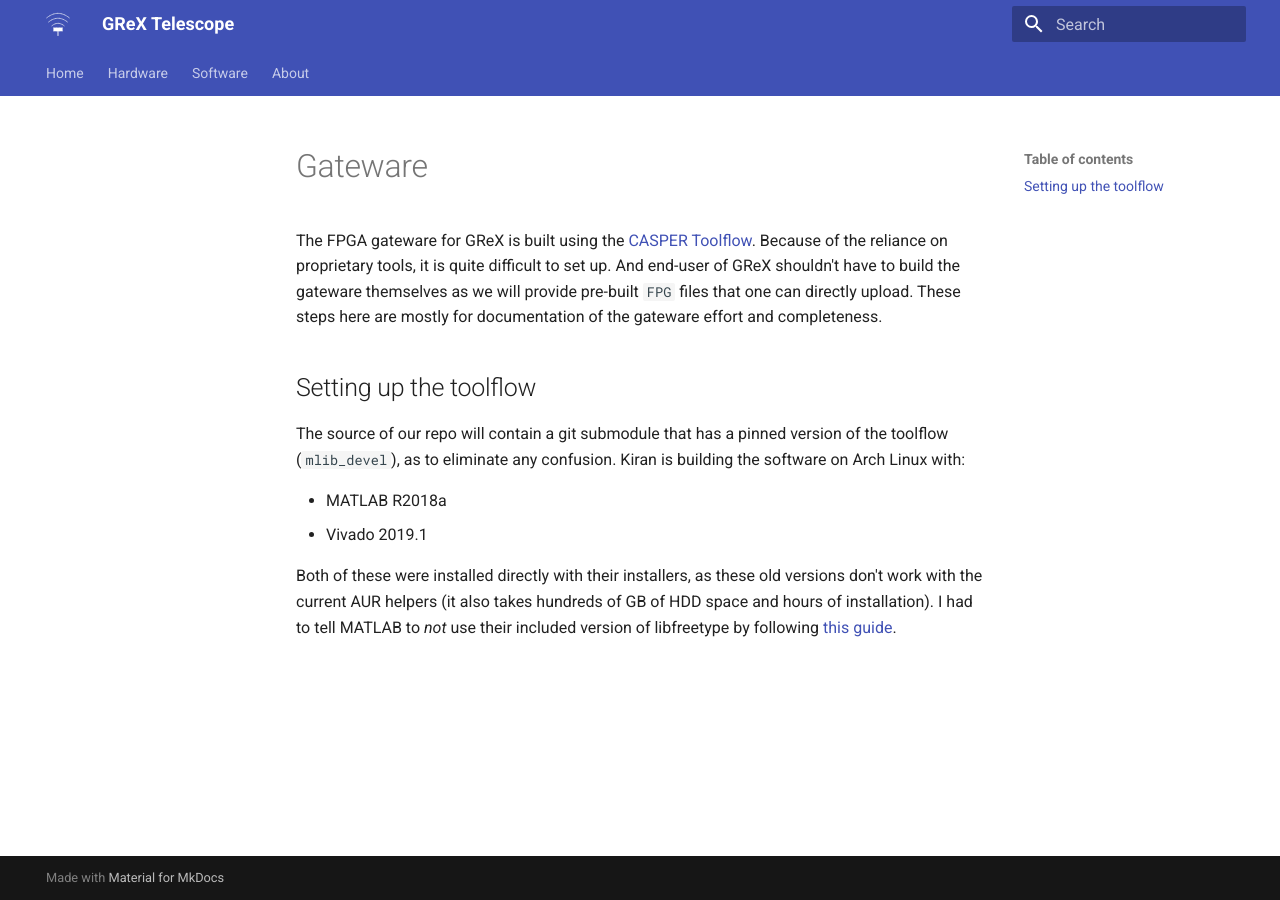
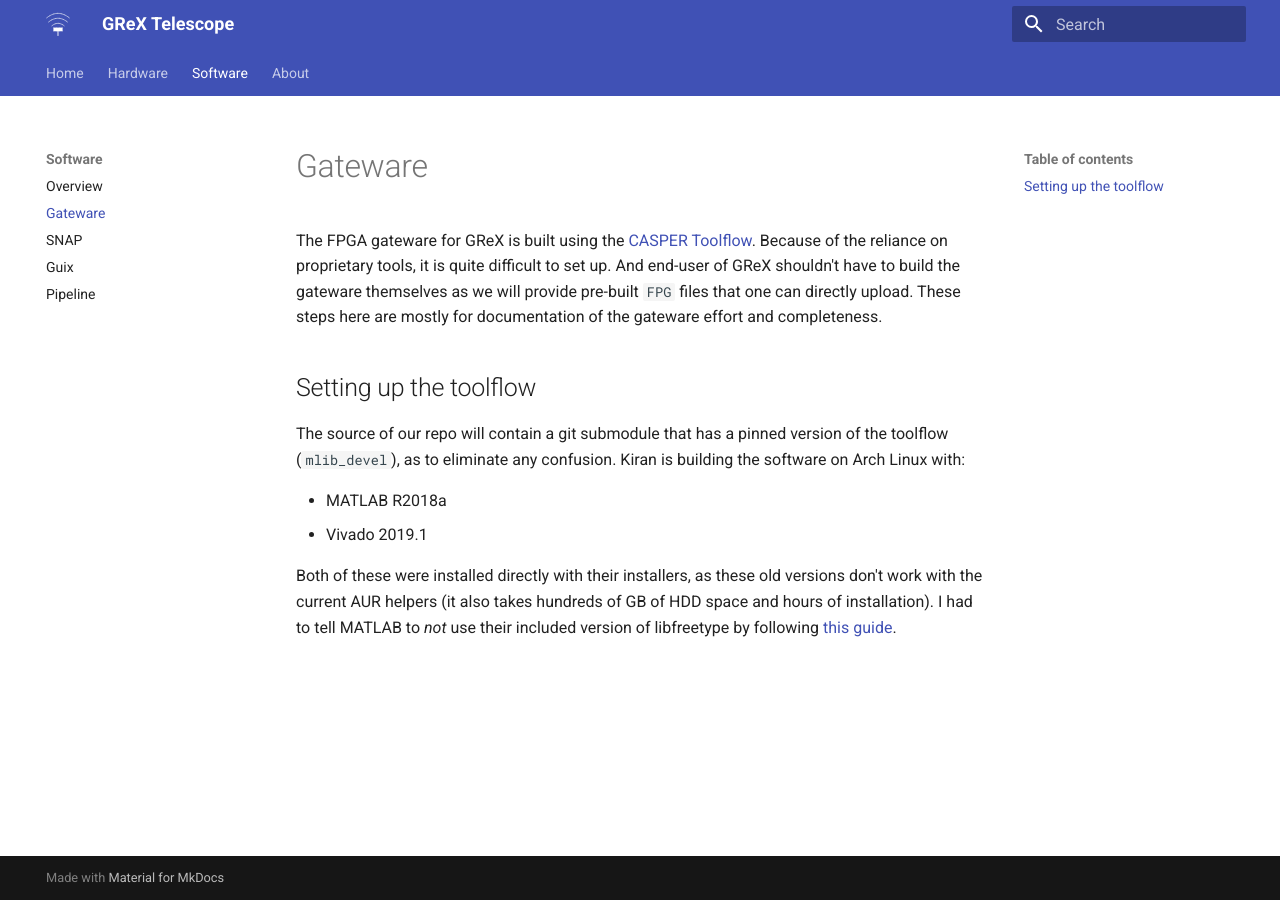
Before and after one commit to courtneyjkeeler/grex-telescope.github.io, an MkDocs documentation site: the page built from docs/software/gateware.md, in a window 1280 px wide. Built offline with MkDocs 1.6.1 and Material for MkDocs 9.7.7, drawn with Linux system fonts in a browser that asks for light colours.

Commit message:
Add gateware to index

```diff
--- a/mkdocs.yml
+++ b/mkdocs.yml
@@ -19,6 +19,7 @@ nav:
       - "Assembly Guide": hardware/assembly.md
   - Software:
       - "Overview": software/overview.md
+      - "Gateware": software/gateware.md
       - "SNAP": software/snap.md
       - "Guix": software/guix.md
       - "Pipeline": software/pipeline.md
```
